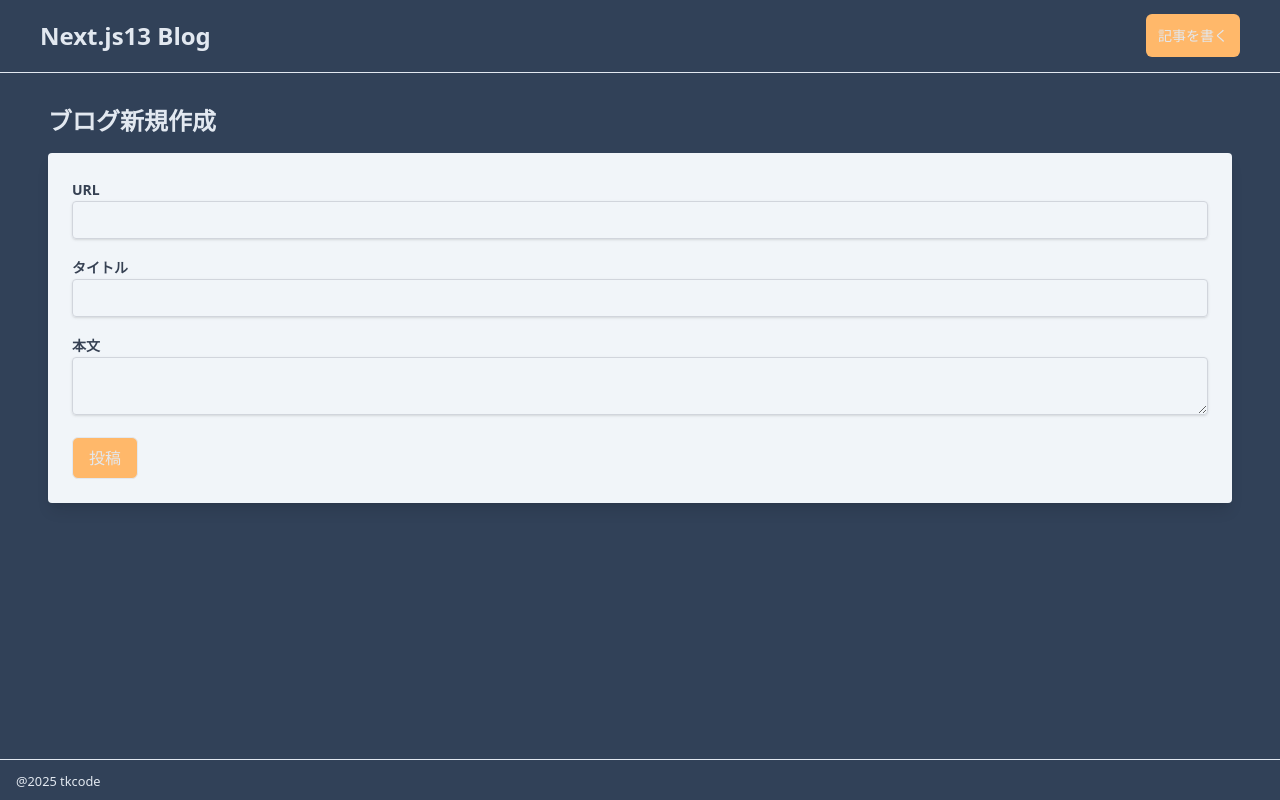
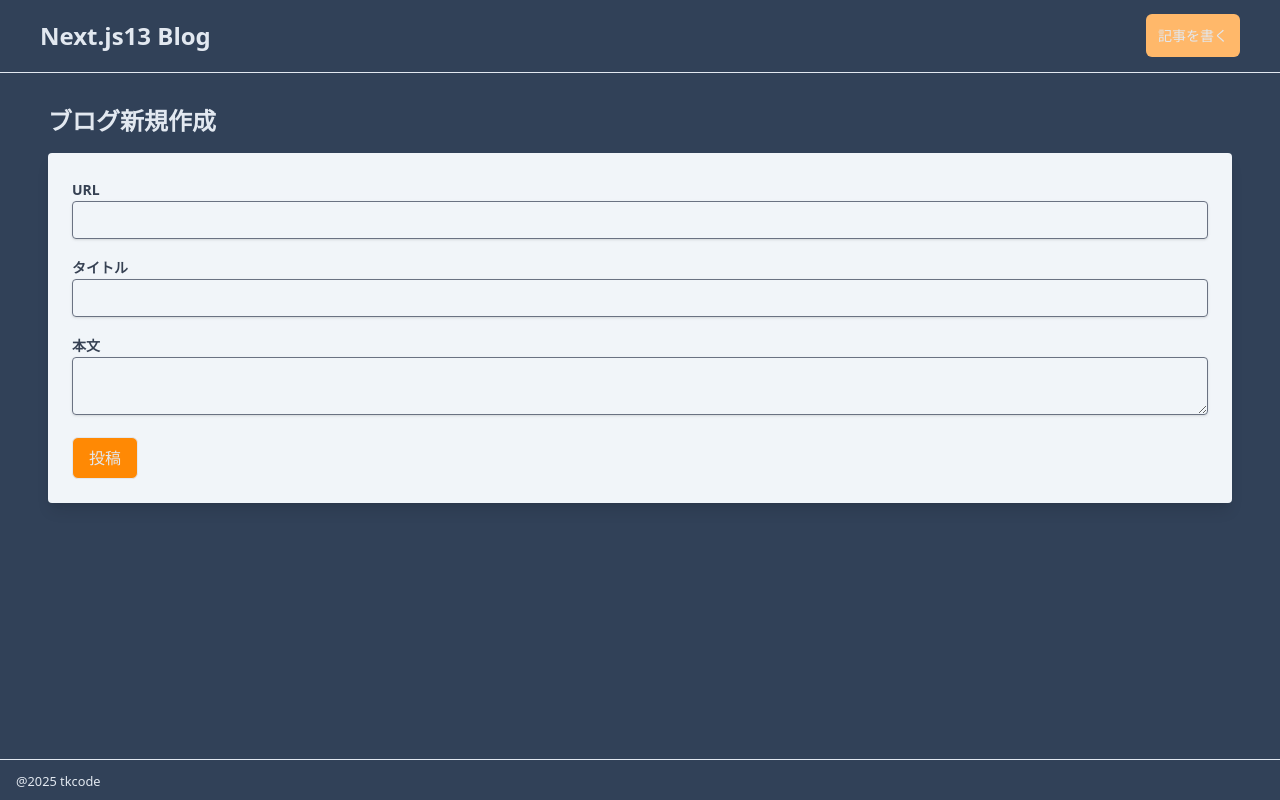
Before and after one commit to TKC-46/next.js13-tailwindcss-udemy-blog, a Next.js app: page /articles/new in a window 1280 px wide. Built offline with nearby package versions, Linux system fonts and the light colour scheme.

Commit message:
記事作成、削除機能追加

```diff
--- a/src/app/articles/[id]/page.tsx
+++ b/src/app/articles/[id]/page.tsx
@@ -1,3 +1,4 @@
+import DeleteButton from "@/app/components/DeleteButton";
 import { getDetailArticle } from "@/blogAPI";
 import Image from "next/image";
 
@@ -19,6 +20,9 @@ const Article = async ({ params }: { params: Promise<{ id: string }> }) => {
       <div className="text-lg leading-relaxed text-justify">
         <p>{detailArticle.content}</p>
       </div>
+      <div className="text-right mt-3">
+        <DeleteButton id={detailArticle.id} />
+      </div>
     </div>
   );
 };
--- a/src/app/articles/new/page.tsx
+++ b/src/app/articles/new/page.tsx
@@ -1,32 +1,76 @@
+"use client";
+
+import { createArticle } from "@/blogAPI";
+import { useRouter } from "next/navigation";
+import { useState } from "react";
 
 const CreateBlogPage = () => {
+  const router = useRouter();
+
+  const [id, setId] = useState<string>("");
+  const [title, setTitle] = useState<string>("");
+  const [content, setContent] = useState<string>("");
+  const [loading, setLoading] = useState<boolean>(false);
+
+  const handleSubmit = async (e: React.FormEvent<HTMLFormElement>) => {
+    e.preventDefault(); // デフォルトのフォーム送信を防止
+
+    setLoading(true);
+
+    await createArticle(id, title, content);
+
+    setLoading(false);
+    router.push("/");
+    router.refresh();
+  };
+
   return (
     <div className="main-h-screen py-8 px-4 md:px-12">
       <h2 className="text-2xl font-bold mb-4">ブログ新規作成</h2>
-            <form className="bg-slate-100 p-6 rounded shadow-lg">
+
+      <form
+        className="bg-slate-100 p-6 rounded shadow-lg"
+        onSubmit={handleSubmit}
+      >
         <div className="mb-4">
           <label className="text-gray-700 text-sm font-bold mb-2">URL</label>
           <input
             type="text"
-                    className="shadow border rounded w-full py-2 px-3 text-gray-300 leading-tight focus:outline-none"
+            className="shadow border rounded w-full py-2 px-3 text-gray-500 leading-tight focus:outline-none"
+            onChange={(e) => setId(e.target.value)}
           />
         </div>
         <div className="mb-4">
-                    <label className="text-gray-700 text-sm font-bold mb-2">タイトル</label>
+          <label className="text-gray-700 text-sm font-bold mb-2">
+            タイトル
+          </label>
           <input
             type="text"
-                    className="shadow border rounded w-full py-2 px-3 text-gray-300 leading-tight focus:outline-none"
+            className="shadow border rounded w-full py-2 px-3 text-gray-500 leading-tight focus:outline-none"
+            onChange={(e) => setTitle(e.target.value)}
           />
         </div>
         <div className="mb-4">
           <label className="text-gray-700 text-sm font-bold mb-2">本文</label>
-                    <textarea className="shadow border rounded w-full py-2 px-3 text-gray-300 leading-tight focus:outline-none"
+          <textarea
+            className="shadow border rounded w-full py-2 px-3 text-gray-500 leading-tight focus:outline-none"
+            onChange={(e) => setContent(e.target.value)}
           />
         </div>
-                <button type="submit" className="py-2 px-4 border rounded-md bg-orange-300">投稿</button>
+        <button
+          type="submit"
+          className={`py-2 px-4 border rounded-md ${
+            loading
+              ? "bg-orange-300 cursor-not-allowed"
+              : "bg-orange-400 hover:bg-orange-500"
+          } `}
+          disabled={loading}
+        >
+          投稿
+        </button>
       </form>
     </div>
   );
 };
 
-export default CreateBlogPage
+export default CreateBlogPage;
--- /dev/null
+++ b/src/app/components/DeleteButton.tsx
@@ -0,0 +1,30 @@
+"use client";
+
+import { deleteArticle } from "@/blogAPI";
+import { useRouter } from "next/navigation";
+
+type DeleteButtonProps = {
+  id: string;
+};
+
+const DeleteButton = ({ id }: DeleteButtonProps) => {
+  const router = useRouter();
+
+  const handleDelete = async () => {
+    await deleteArticle(id);
+
+    router.push("/");
+    router.refresh();
+  };
+
+  return (
+    <div
+      className="bg-red-500 hover:bg-red-600 rounded-md py-2 px-5 inline cursor-pointer"
+      onClick={handleDelete}
+    >
+      削除
+    </div>
+  );
+};
+
+export default DeleteButton;
--- a/src/blogAPI.ts
+++ b/src/blogAPI.ts
@@ -34,3 +34,46 @@ export const getDetailArticle = async (id: string): Promise<Article> => {
     const article = await res.json();
     return article;
 }
+
+// ブログ作成
+export const createArticle = async (
+    id: string,
+    title: string,
+    content: string
+): Promise<Article> => {
+    const currentDatetime = new Date().toISOString();
+
+    const res = await fetch(`http://localhost:3001/posts`, {
+        method: "POST",
+        headers: {
+            "Content-Type": "application/json",
+        },
+        body: JSON.stringify({ id, title, content, createdAt: currentDatetime }),
+    });
+
+    if (!res.ok) {
+        throw new Error("エラーが発生しました。");
+    }
+
+    await new Promise((resolve) => setTimeout(resolve, 500));
+
+    const newArticle = await res.json();
+    return newArticle;
+}
+
+// ブログ削除
+export const deleteArticle = async (id: string): Promise<Article> => {
+
+    const res = await fetch(`http://localhost:3001/posts/${id}`, {
+        method: "DELETE",
+    });
+
+    if (!res.ok) {
+        throw new Error("エラーが発生しました。");
+    }
+
+    await new Promise((resolve) => setTimeout(resolve, 500));
+
+    const deleteArticle = await res.json();
+    return deleteArticle;
+}
--- a/src/data/posts.json
+++ b/src/data/posts.json
@@ -13,10 +13,10 @@
       "createdAt": "2023-07-16"
     },
     {
-      "id": "35010198",
-      "title": "test",
-      "content": "test",
-      "createdAt": "2023-07-31T07:03:46.953Z"
+      "id": "34636073",
+      "title": "blog",
+      "content": "blog,リダイレクトテスト",
+      "createdAt": "2025-12-30T04:49:31.728Z"
     }
   ]
 }
```
Lines whose indentation alone changed are shown as unchanged.
